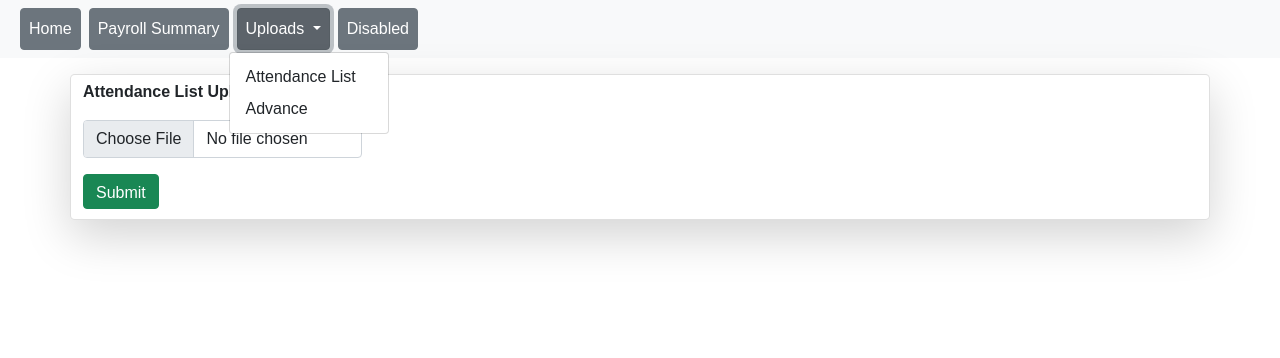
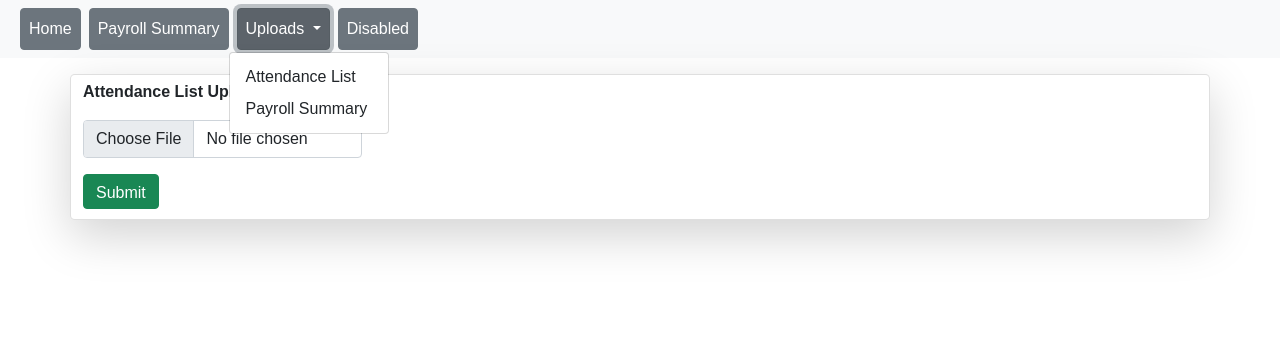
Before and after one commit to Denick12/casual_payment, a Flask app: page /list_upload/1 in a window 1280 px wide, after a click on "Uploads". Shown: the top 358 px of the page. Run offline with Flask 3, Linux system fonts and the light colour scheme; some libraries are stand-ins or nearby versions.

Commit message:
navbar updated

```diff
--- a/app/templates/navbar.html
+++ b/app/templates/navbar.html
@@ -14,8 +14,7 @@
           </a>
           <ul class="dropdown-menu" aria-labelledby="navbarDropdown">
             <li><a class="dropdown-item" href="{{ url_for('list_upload', list_category='Attendance') }}">Attendance List</a></li>
-            <li><a class="dropdown-item" href="{{ url_for('list_upload', list_category='Advance') }}">Advance</a></li>
-
+            <li><a class="dropdown-item" href="{{ url_for('list_upload', list_category='Payroll Summary') }}">Payroll Summary</a></li>
           </ul>
         </li>
         <li class="nav-item">
```
